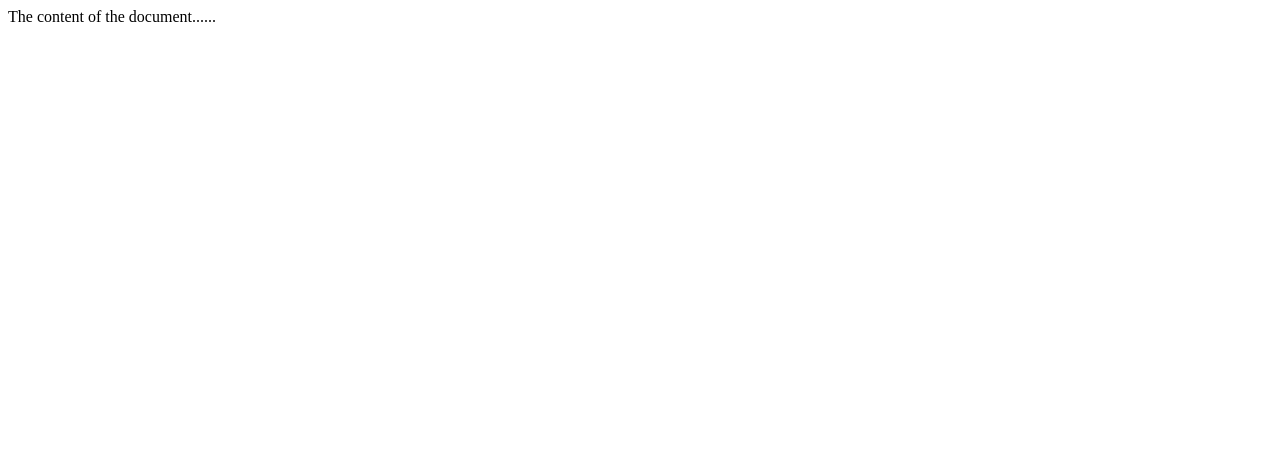
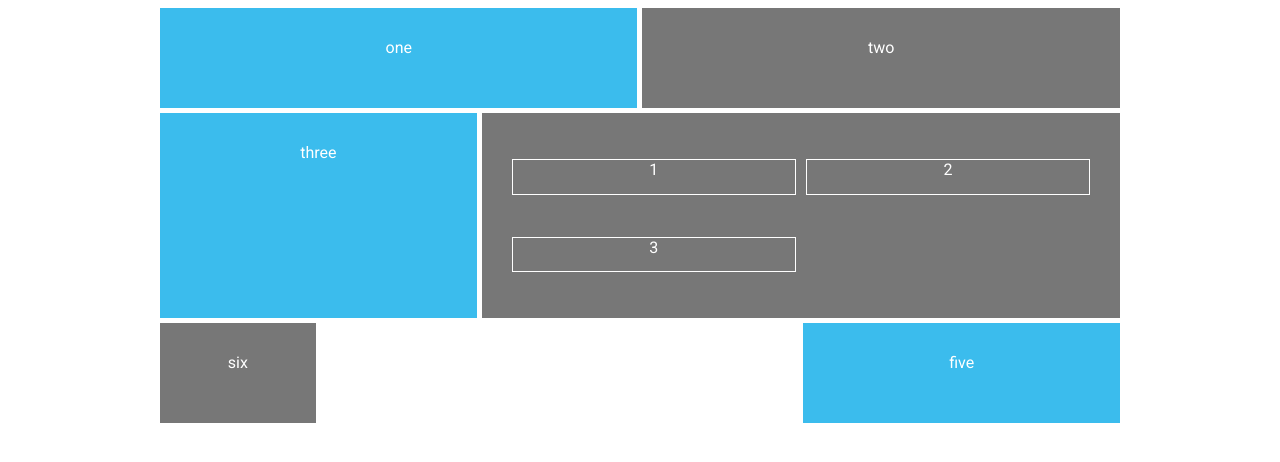
Before and after one commit to Martinbth/Krigsflygfalt16, a plain HTML site: page index.html in a window 1280 px wide. Drawn offline with Linux system fonts and the light colour scheme.

Commit message:
add css & basic grid

```diff
--- a/index.html
+++ b/index.html
@@ -2,11 +2,28 @@
 <html>
 
 <head>
-  <title>Krigsflygfält 16</title>
+  <title>Krigsflygfalt 16</title>
+  <link rel="stylesheet" type="text/css" href="resources/css/grid.css">
+  <link href="https://fonts.googleapis.com/css?family=Roboto" rel="stylesheet">
 </head>
 
 <body>
-The content of the document......
+
+  <div id="content">
+    <div class="one">one</div>
+    <div class="two">two</div>
+    <div class="three">three</div>
+
+    <div class="four">
+      <p>1</p>
+      <p>2</p>
+      <p>3</p>
+    </div>
+
+    <div class="five">five</div>
+    <div class="six">six</div>
+
+
 </body>
 
 </html>
--- /dev/null
+++ b/resources/css/grid.css
@@ -0,0 +1,55 @@
+body{
+  color: #fff;
+  font-family: 'Roboto', sans-serif;
+  text-align: center;
+}
+
+#content{
+  display: grid;
+  grid-template-columns: repeat(6, 1fr );
+  grid-template-rows: repeat(4, minmax(100px,auto));
+  /*grid-auto-rows: minmax(100px, auto);*/
+  grid-gap: 5px;
+  max-width: 960px;
+  margin: 0 auto;
+}
+
+#content div{
+  background: #3bbced;
+  padding: 30px;
+}
+
+#content div:nth-child(even){
+  background: #777;
+}
+
+.one{
+  grid-column:1/4;
+}
+.two{
+  grid-column: 4/7;
+}
+.three{
+  grid-column: 1/3;
+  grid-row: 2/4;
+}
+.four{
+display: grid;
+  grid-template-columns: 1fr 1fr;
+  grid-gap: 10px;
+  grid-column: 3/7;
+  grid-row: 2/4;
+}
+
+.four p{
+  border: 1px solid #fff;
+  padding: 0;
+}
+
+.five{
+  grid-column: 5/7;
+}
+
+.six{
+  grid-row:4;
+}
```
